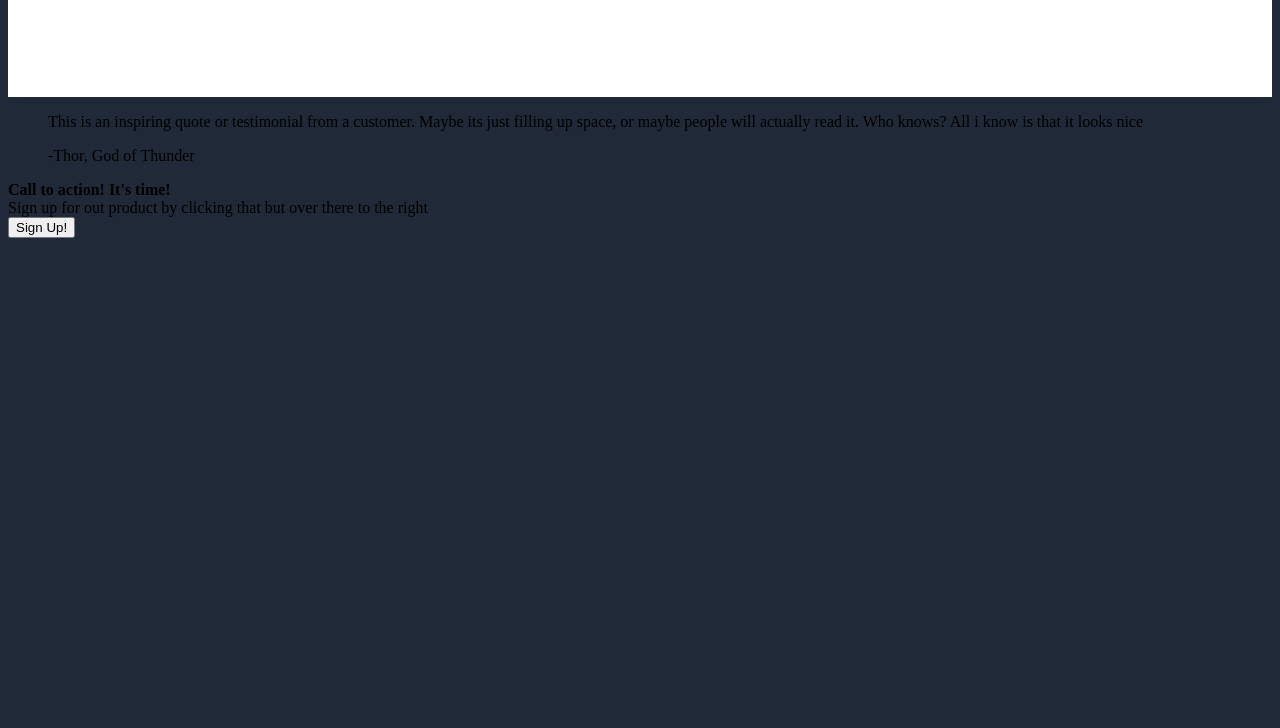
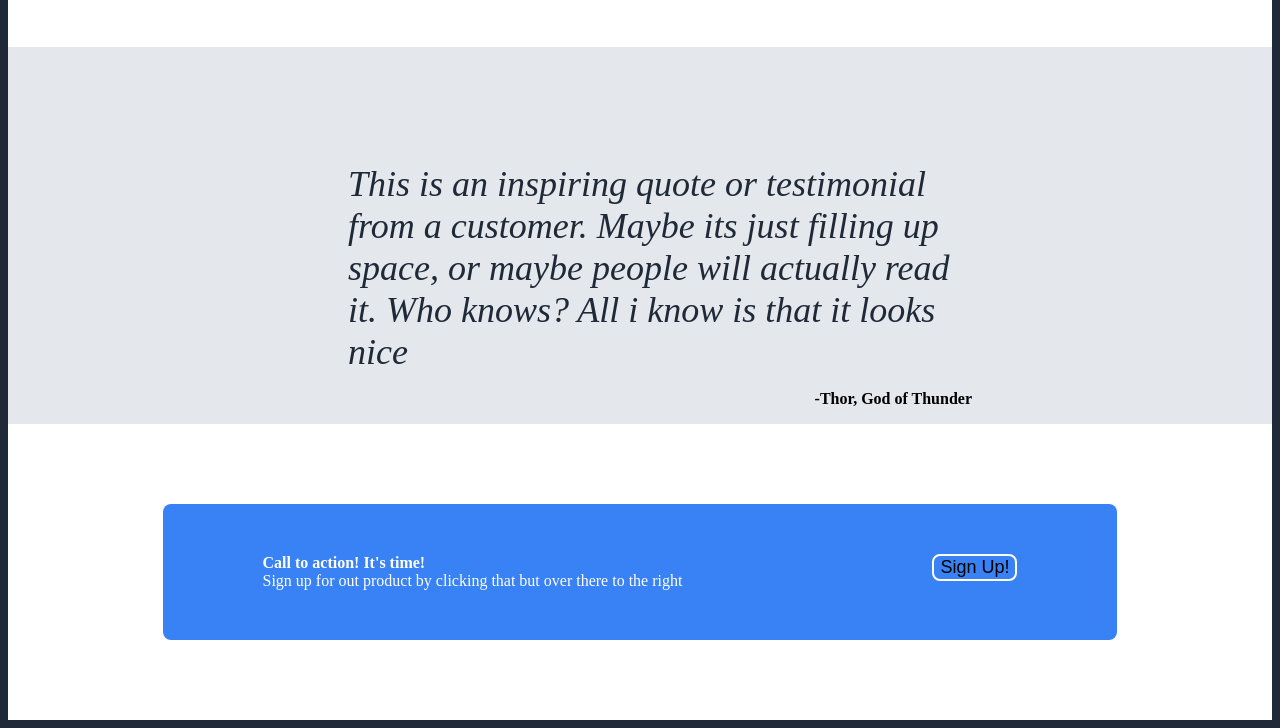
Before and after one commit to MarioLisbona/Landing-Page, a plain HTML site: page index.html in a window 1280 px wide. Shown: the part 979-1707 px from the top of the page. Before the commit the page ends 1225 px from the top, so only its background shows below. Drawn offline with Linux system fonts and the light colour scheme.

Commit message:
Add CSS for quote and call to action sections

```diff
--- a/style.css
+++ b/style.css
@@ -58,7 +58,7 @@ body {
     flex-direction: column;
     align-items: center;
     background: white;
-    padding: 0 0 100px 0;
+    padding: 0 0 50px 0;
 }
 
 .info-container .title {
@@ -93,6 +93,76 @@ body {
     border: 2px solid black;
 }
 
+.quote-container {
+    display: flex;
+    background: #E4E7EB;
+    flex-direction: column;
+}
+
+.quote-container .quote li {
+    font-size: 36px;
+    font-weight: 100;
+    font-style: italic;
+    color: #1F2937;
+    padding: 100px 300px 0px 300px;
+}
+
+.quote-container .caption {
+    align-self: flex-end;
+    padding-right: 300px;
+    margin-top: -15px;;
+}
+
+.quote-container .caption li {
+    font-weight: 900;
+}
+
+.action-container {
+    background: white;
+    display: flex;
+    justify-content: center;
+}
+
+.action-container .outer {
+    background: #3882F6;
+    border-radius: 8px;
+    display: flex;
+    justify-content: center;
+    margin: 80px 150px 80px 150px;
+}
+
+.action-container .inner {
+    display: flex;
+    justify-content: center;
+    gap: 250px;
+    padding: 50px 100px 50px 100px;
+    color: white;
+}
+
+.action-container .left-side {
+    display: flex;
+    flex-direction: column;
+}
+
+.action-container .left-side div {
+    display: flex;
+
+}
+
+.action-container .right-side div {
+    display: flex;
+    justify-content: center;
+    align-items: center;
+}
+
+.action-container .right-side button {
+    font-size: 18px;
+    background: #3882F6;
+    border: 2px solid white;
+    border-radius: 8px;
+
+}
+
 a {
     font-size: 18px;
     color: #E5E7EB;
@@ -103,5 +173,4 @@ ul {
     display: flex;
     list-style: none;
     gap: 48px;
-
 }
```
